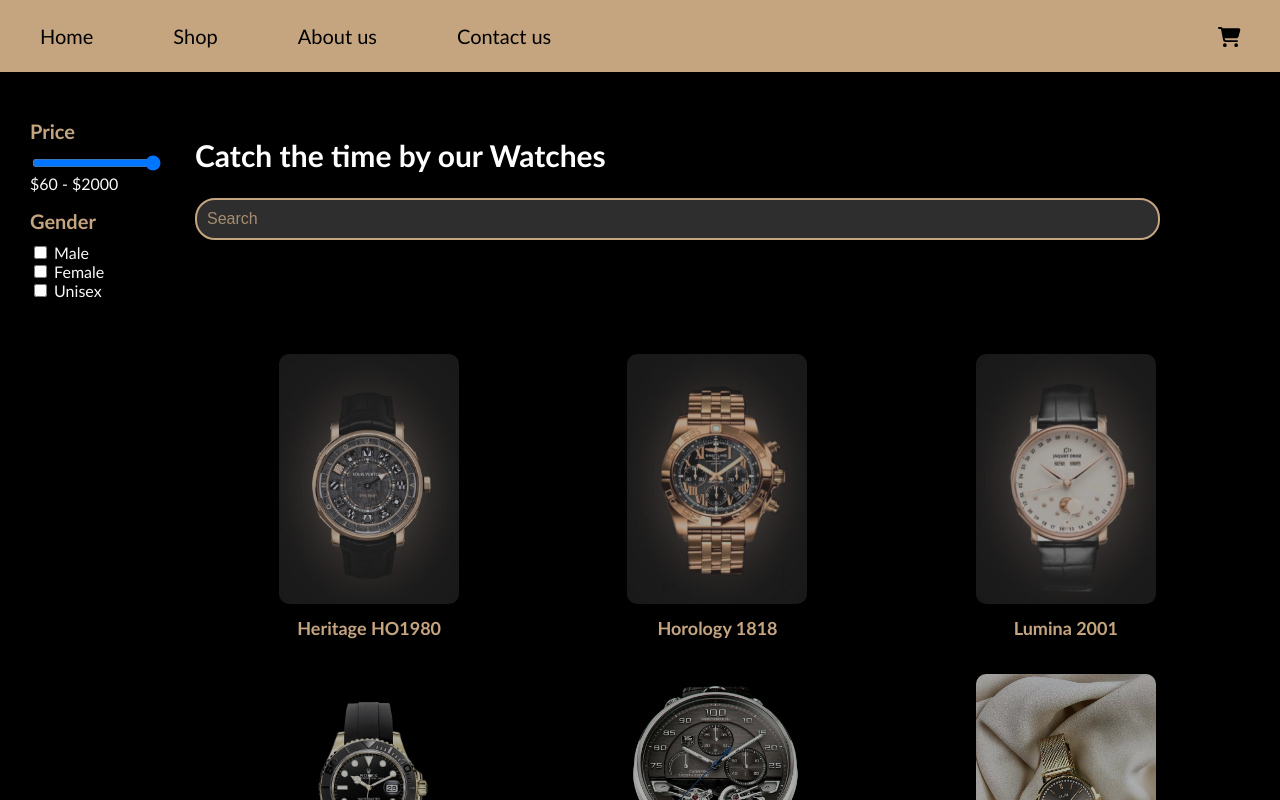
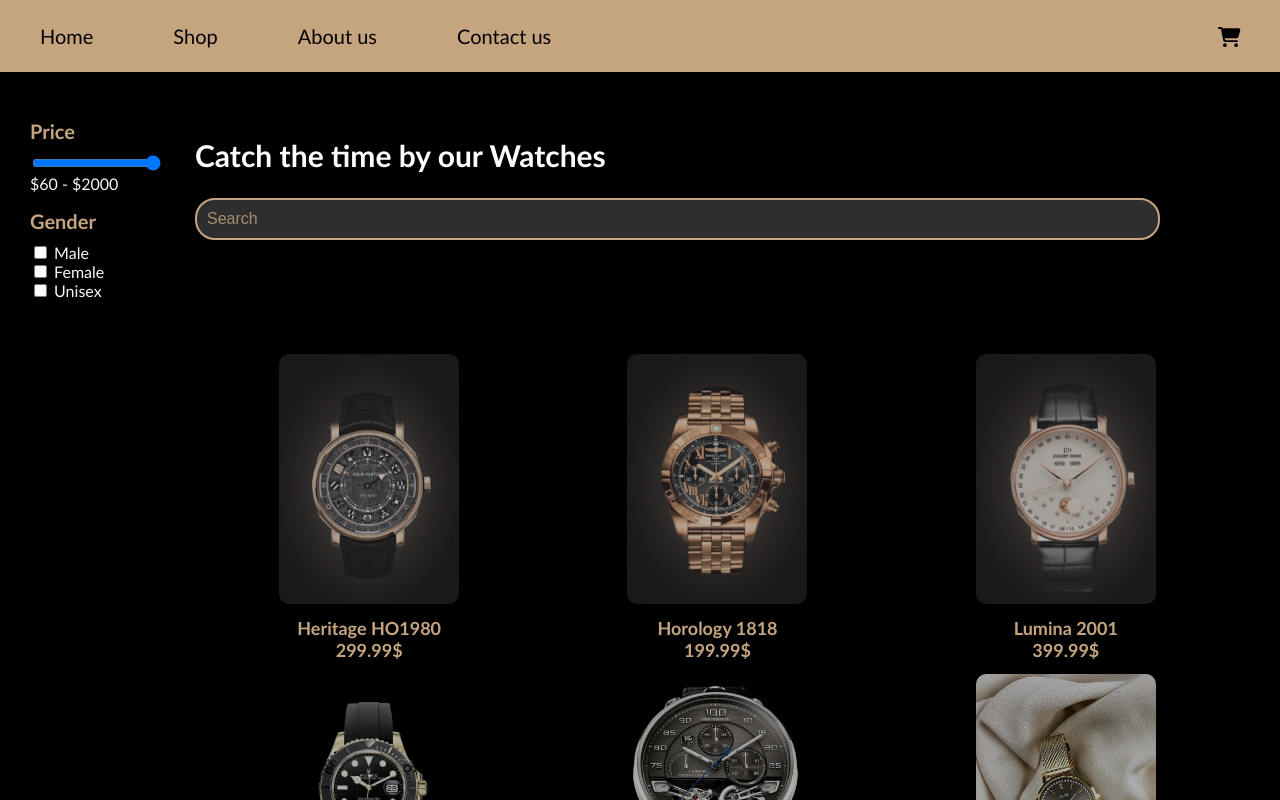
Before and after one commit to elio255/venerisHorology, a React (Create React App) app: page /shop in a window 1280 px wide. Shown: the top 800 px of the page. Built offline with nearby package versions, Linux system fonts and the light colour scheme.

Commit message:
putting the prices under the name

```diff
--- a/src/components/Shop/Shop.js
+++ b/src/components/Shop/Shop.js
@@ -17,9 +17,9 @@ import watch10 from '../images/watch2.0.png';
 import watch11 from '../images/watch2.1.png';
 
 const watches = [
-    { id: 1, name: 'Heritage HO1980', price: 600, gender: 'unisex', image: BestSeller3 },
-    { id: 2, name: 'Horology 1818', price: 1200, gender: 'male', image: BestSeller2 },
-    { id: 3, name: 'Lumina 2001', price: 800, gender: 'unisex', image: BestSeller1 },
+    { id: 1, name: 'Heritage HO1980', price: 299.99, gender: 'unisex', image: BestSeller3 },
+    { id: 2, name: 'Horology 1818', price: 199.99, gender: 'male', image: BestSeller2 },
+    { id: 3, name: 'Lumina 2001', price: 399.99, gender: 'unisex', image: BestSeller1 },
     { id: 4, name: 'Celestial Eclipse', price: 1450, gender: 'male', image: watch1 },
     { id: 5, name: 'Rose Imperial', price: 1100, gender: 'male', image: watch2 },
     { id: 6, name: 'Voyager Pro', price: 2000, gender: 'female', image: watch3 },
@@ -117,6 +117,7 @@ const Shop = () => {
                             <Link to={`/watch-details/${watch.id}`} key={watch.id} className="watch-card">
                                 <img src={watch.image} alt={watch.name} className="watch-image" />
                                 <h3>{watch.name}</h3>
+                                <h3>{watch.price.toFixed(2)}$</h3>
                             </Link>
                         ))
                     ) : (
```
